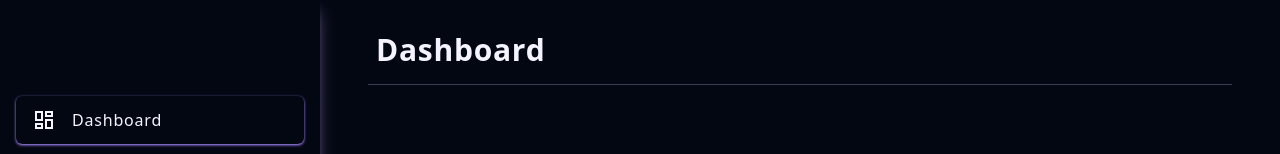
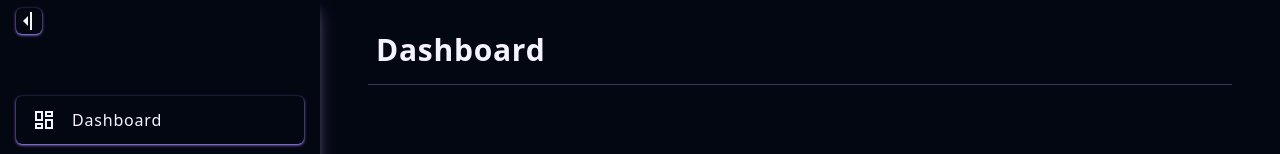
Before and after one commit to linnkognito/PDX-Ultima, a React (Vite) app: page /dashboard in a window 1280 px wide. Shown: the top 154 px of the page. Built offline with nearby package versions, Linux system fonts and the light colour scheme; the HTML template or start-up script is replaced by a standard one.

Commit message:
Minimize menu functionality

```diff
--- a/src/features/guides/CreateGuideForm.jsx
+++ b/src/features/guides/CreateGuideForm.jsx
@@ -1,3 +1,4 @@
+import { useMutation, useQueryClient } from '@tanstack/react-query';
 import { useForm } from 'react-hook-form';
 
 import Form from '../../ui/Form';
@@ -5,12 +6,28 @@ import FormRow from '../../ui/FormRow';
 import Input from '../../ui/Input';
 import TextArea from '../../ui/TextArea';
 import Button from '../../ui/Button';
+import { createGuide } from '../../services/apiGuides';
+import toast from 'react-hot-toast';
 
 function CreateGuideForm() {
-  const { register, handleSubmit } = useForm();
+  const { register, handleSubmit, reset } = useForm();
+
+  const queryClient = useQueryClient();
+
+  const { isLoading: isCreating, mutate } = useMutation({
+    mutationFn: createGuide, // no need to pass args
+    onSuccess: () => {
+      toast.success('New guide created, pow pow!');
+      queryClient.invalidateQueries({ queryKey: ['guides'] });
+      reset();
+    },
+    onError: (err) => {
+      toast.error(`Creating new guide failed (${err.message})`);
+    },
+  });
 
   function onSubmit(data) {
-    console.log('form submitted:', data);
+    mutate(data);
   }
 
   return (
@@ -69,7 +86,9 @@ function CreateGuideForm() {
 
       <div className='flex gap-4 pt-2 pb-4 pr-8 justify-end'>
         <Button theme='cancel'>Cancel</Button>
-        <Button type='submit'>Submit</Button>
+        <Button type='submit' disabled={isCreating}>
+          Submit
+        </Button>
       </div>
     </Form>
   );
--- a/src/features/guides/GuideCard.jsx
+++ b/src/features/guides/GuideCard.jsx
@@ -10,7 +10,7 @@ import toast from 'react-hot-toast';
 function GuideCard({ guide }) {
   const {
     id,
-    title,
+    name,
     neighborhood,
     area,
     location,
@@ -48,7 +48,7 @@ function GuideCard({ guide }) {
       {/* Header */}
       <div className='flex items-center justify-between bg-violet-500 rounded-t-md pr-4'>
         <div className='px-4 pb-2 pt-1'>
-          <h3>{title}</h3>
+          <h3>{name || `Guide #${id}`}</h3>
 
           <div className='flex gap-1'>
             <h4 className='text-sm font-bold text-violet-950'>Area:</h4>
@@ -94,7 +94,7 @@ function GuideCard({ guide }) {
             <img
               className='w-1/5 aspect-square object-cover rounded-bl-md'
               src={image}
-              alt={`Picture of ${title}`}
+              alt={`Picture of ${name}`}
               loading='lazy'
             />
           )}
--- a/src/ui/AppLayout.jsx
+++ b/src/ui/AppLayout.jsx
@@ -5,7 +5,7 @@ function AppLayout() {
   return (
     <div className='min-h-screen w-screen flex'>
       <Sidebar />
-      <main className='w-full'>
+      <main className='w-full h-screen overflow-scroll'>
         <div className='py-8 px-12 w-full'>
           <Outlet />
         </div>
--- a/src/ui/Sidebar.jsx
+++ b/src/ui/Sidebar.jsx
@@ -1,5 +1,7 @@
 import { NavLink } from 'react-router-dom';
 import Icon from '../common/Icon';
+import ButtonIcon from './ButtonIcon';
+import { useState } from 'react';
 
 const menuItems = [
   { text: 'Dashboard', path: 'dashboard', icon: 'dashboard' },
@@ -10,15 +12,36 @@ const menuItems = [
 ];
 
 function Sidebar() {
+  const [minimized, setMinimized] = useState(false);
+
   return (
-    <aside className='w-fit sm:w-2/6 min-h-full shadow-lg shadow-violet-300/50'>
+    <aside
+      className={`relative  h-screen shadow-lg shadow-violet-300/50 ${
+        minimized ? 'w-fit' : 'w-fit sm:w-2/6 sm:min-w-fit'
+      }`}
+    >
+      <ButtonIcon
+        title={minimized ? 'Expand menu' : 'Minimize menu'}
+        size='sm'
+        bg='bg-transparent hover:bg-violet-600'
+        className='opacity-0 sm:opacity-100 absolute top-2 left-4'
+        onClick={() => setMinimized((min) => !min)}
+      >
+        <Icon name={minimized ? 'arrow_menu_open' : 'arrow_menu_close'} />
+      </ButtonIcon>
       <nav>
         <ul className='flex gap-3 flex-col px-4 pt-24'>
           {menuItems.map((link) => (
             <NavLink to={link.path} key={link.text}>
-              <li className='w-fit sm:w-full flex items-center gap-4 cursor-pointer py-3 px-4 hover:bg-violet-400 active:bg-violet-400 shadow-sm shadow-violet-400 will-change duration-300 ease-out transition-all font-sans tracking-wider rounded-md sm:hover:ml-2'>
+              <li
+                className={` flex items-center gap-4 cursor-pointer py-3 px-4 hover:bg-violet-400 active:bg-violet-400 shadow-sm shadow-violet-400 will-change duration-300 ease-out transition-all font-sans tracking-wider rounded-md  ${
+                  minimized ? 'w-fit' : 'w-fit sm:w-full sm:hover:ml-2'
+                }`}
+              >
                 <Icon name={link.icon} />
-                <span className='hidden sm:block'>{link.text}</span>
+                <span className={`${minimized ? 'hidden' : 'hidden sm:block'}`}>
+                  {link.text}
+                </span>
               </li>
             </NavLink>
           ))}
```
